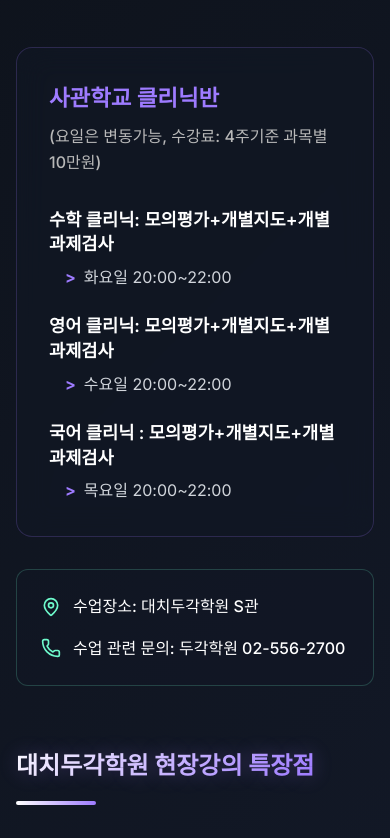
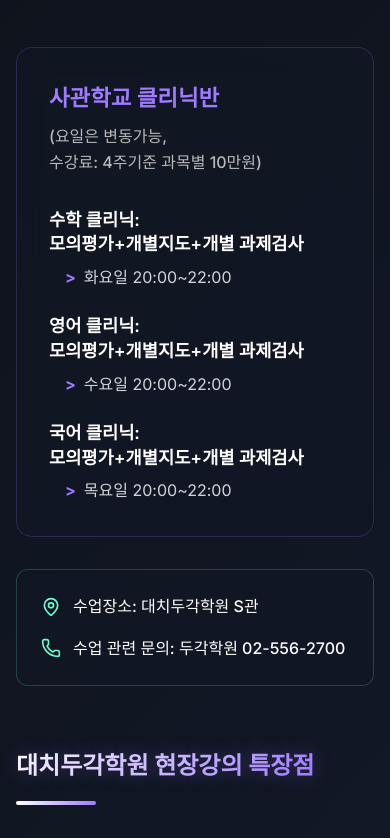
Before and after one commit to hanbyeol3/military-academy-ui, a React (Vite) app: page /offline in a window 390 px wide. Shown: the part 1225-2063 px from the top of the page. Built offline with nearby package versions, Linux system fonts and the light colour scheme; a web font is replaced by a local one.

Commit message:
- 유튜브 썸네일이 가운데 정렬 - 오프라인 모바일 버전 수정

```diff
--- a/src/pages/Offline.css
+++ b/src/pages/Offline.css
@@ -1096,7 +1096,8 @@
 @media (max-width: 768px) {
   .youtube-embed {
     max-width: 100%;
-    margin: 0 1rem;
+    margin: 0 auto;
+    padding: 0 1rem;
   }
 
   .play-button {
--- a/src/pages/Offline.tsx
+++ b/src/pages/Offline.tsx
@@ -67,18 +67,50 @@
             {/* Clinic Classes */}
             <div className="class-category clinic">
               <h3 className="section-sub-title clinic">사관학교 클리닉반</h3>
-              <p className="section-sub-title-info">(요일은 변동가능, 수강료: 4주기준 과목별 10만원)</p>
+              <p className="section-sub-title-info">
+                <span className="mobile-only">
+                  (요일은 변동가능,<br />
+                  수강료: 4주기준 과목별 10만원)
+                </span>
+                <span className="desktop-only">
+                  (요일은 변동가능, 수강료: 4주기준 과목별 10만원)
+                </span>
+              </p>
               <div className="class-schedule">
                 <div className="class-schedule-item">
-                  <div className="class-schedule-name">수학 클리닉: 모의평가+개별지도+개별 과제검사</div>
+                  <div className="class-schedule-name">
+                    <span className="mobile-only">
+                      수학 클리닉:<br />
+                      모의평가+개별지도+개별 과제검사
+                    </span>
+                    <span className="desktop-only">
+                      수학 클리닉: 모의평가+개별지도+개별 과제검사
+                    </span>
+                  </div>
                   <div className="class-schedule-time">화요일 20:00~22:00</div>
                 </div>
                 <div className="class-schedule-item">
-                  <div className="class-schedule-name">영어 클리닉: 모의평가+개별지도+개별 과제검사</div>
+                  <div className="class-schedule-name">
+                    <span className="mobile-only">
+                      영어 클리닉:<br />
+                      모의평가+개별지도+개별 과제검사
+                    </span>
+                    <span className="desktop-only">
+                      영어 클리닉: 모의평가+개별지도+개별 과제검사
+                    </span>
+                  </div>
                   <div className="class-schedule-time">수요일 20:00~22:00</div>
                 </div>
                 <div className="class-schedule-item">
-                  <div className="class-schedule-name">국어 클리닉 : 모의평가+개별지도+개별 과제검사</div>
+                  <div className="class-schedule-name">
+                    <span className="mobile-only">
+                      국어 클리닉:<br />
+                      모의평가+개별지도+개별 과제검사
+                    </span>
+                    <span className="desktop-only">
+                      국어 클리닉: 모의평가+개별지도+개별 과제검사
+                    </span>
+                  </div>
                   <div className="class-schedule-time">목요일 20:00~22:00</div>
                 </div>
               </div>
```
